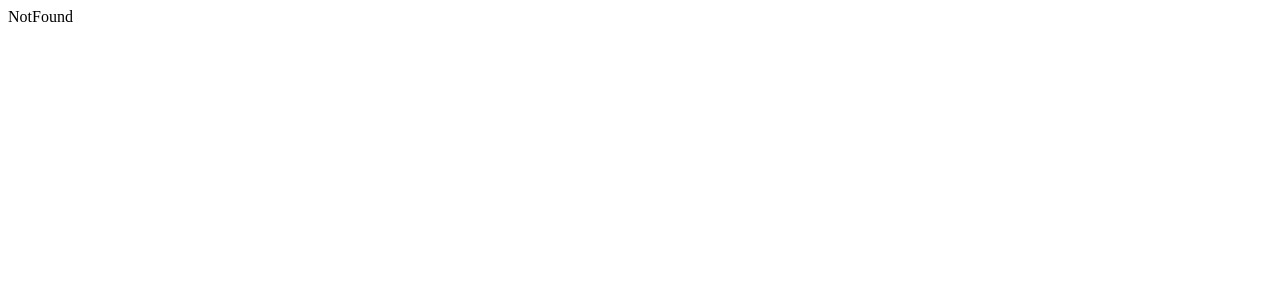
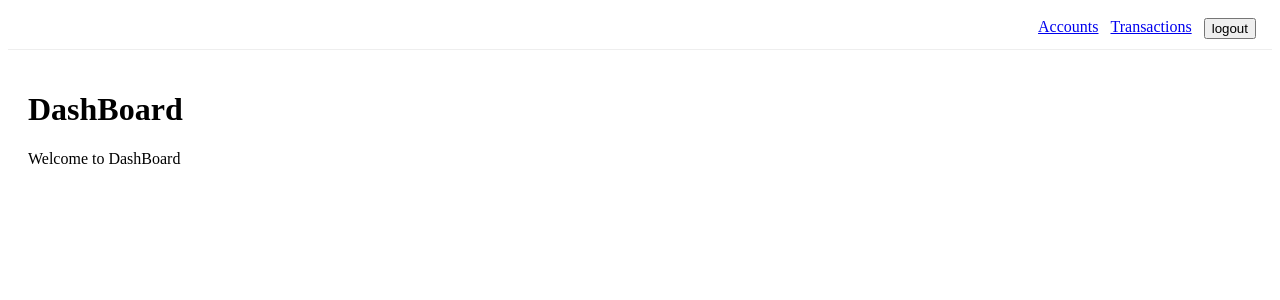
Before and after one commit to Shaikalthaf55/bank_app_frontend, a React (Create React App) app: page /dashboard in a window 1280 px wide. Shown: the top 300 px of the page. Built offline with nearby package versions, Linux system fonts and the light colour scheme; sample sign-in values are in the browser's storage.

Commit message:
added home navbar and logout flow

```diff
--- /dev/null
+++ b/src/Components/Navbar.jsx
@@ -0,0 +1,25 @@
+import React from 'react'
+import { useNavigate,Link } from 'react-router-dom'
+
+function Navbar() {
+    const navigate=useNavigate();
+    function handleLogOut(){
+
+        localStorage.removeItem("token")
+        navigate("/login",{replace:true})
+    }
+  return (
+    <div style={{display:"flex",justifyContent:"space-between",alignItems:"center",padding:"10px 16px",borderBottom:"1px solid #eee"}}>
+        <div>
+            <Link to="/" style={{textDecoration:"none",fontWeight:700}}></Link>
+        </div>
+        <div style={{display:"flex", gap:12}}>
+            <Link to="/accounts">Accounts</Link>
+            <Link to="/transactions">Transactions</Link>
+            <button onClick={handleLogOut}>logout</button>
+        </div>
+    </div>
+  )
+}
+
+export default Navbar
--- /dev/null
+++ b/src/pages/DashBoard.jsx
@@ -0,0 +1,15 @@
+import React from 'react'
+import Navbar from '../Components/Navbar'
+function DashBoard() {
+  return (
+    <>
+    <Navbar/>
+    <div style={{padding:20}}>
+        <h1>DashBoard</h1>
+        <p>Welcome to DashBoard</p>
+    </div>
+    </>
+  )
+}
+
+export default DashBoard
--- a/src/pages/Home.jsx
+++ b/src/pages/Home.jsx
@@ -1,8 +1,20 @@
-import React from 'react'
+import React, { useEffect} from 'react'
+import { useNavigate,Link } from 'react-router-dom'
 
 function Home() {
+  const navigate=useNavigate();
+  useEffect(()=>{
+    const token=localStorage.getItem("token")
+    if(token){
+      navigate("/dashboard",{replace:true})
+    }
+  },[navigate])
   return (
-    <div>Welcome to home Page</div>
+    <div style={{padding:20}}>
+      <h2>Welcome to home Page</h2>
+       <p><Link to="/login">go to login</Link></p>
+    </div>
+
   )
 }
 
--- a/src/routes/AppRoutes.jsx
+++ b/src/routes/AppRoutes.jsx
@@ -2,6 +2,8 @@ import { BrowserRouter,Routes,Route } from "react-router-dom"
 import Home from "../pages/Home"
 import NotFound from "../pages/NotFound"
 import Login from "../Features/auth/pages/Login"
+import DashBoard from "../pages/DashBoard"
+import ProtectedRoute from "./ProtectedRoute"
 
 function AppRoutes() {
   return (
@@ -9,7 +11,10 @@ function AppRoutes() {
     <Routes>
         <Route path="/" element={<Home/>}/>
         <Route path="*" element={<NotFound/>}/>
-        <Route path="login" element={<Login/>}/>
+        <Route path="/login" element={<Login/>}/>
+        <Route element={<ProtectedRoute/>}>
+          <Route path="/dashboard" element={<DashBoard/>}/>
+        </Route>
 
     </Routes>
     </BrowserRouter>
--- a/src/routes/ProtectedRoute.jsx
+++ b/src/routes/ProtectedRoute.jsx
@@ -1,10 +1,10 @@
-import { Navigate } from "react-router-dom";
-function protectedUser({children}){
+import { Navigate, Outlet } from "react-router-dom";
+function ProtectedRoute(){
     const token=localStorage.getItem("token")
     if(!token){
-        return <Navigate to={"/login"} />
+        return <Navigate to={"/login"} replace/>
     }
-    return children;
+    return <Outlet/>;
 
 }
-export default protectedUser
+export default ProtectedRoute;
```
